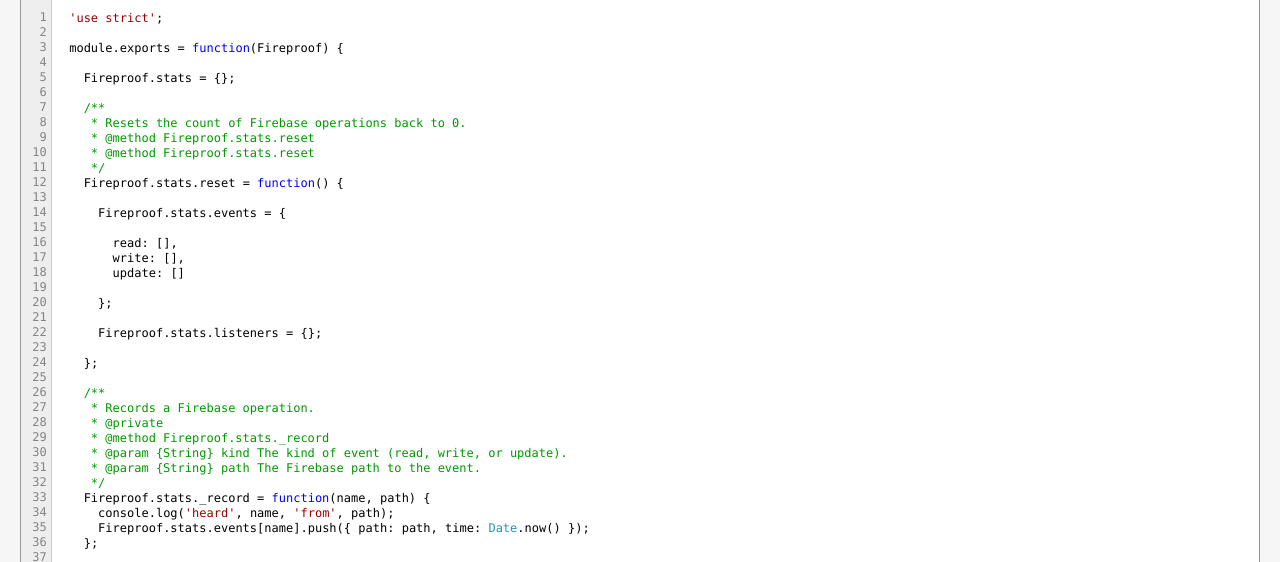
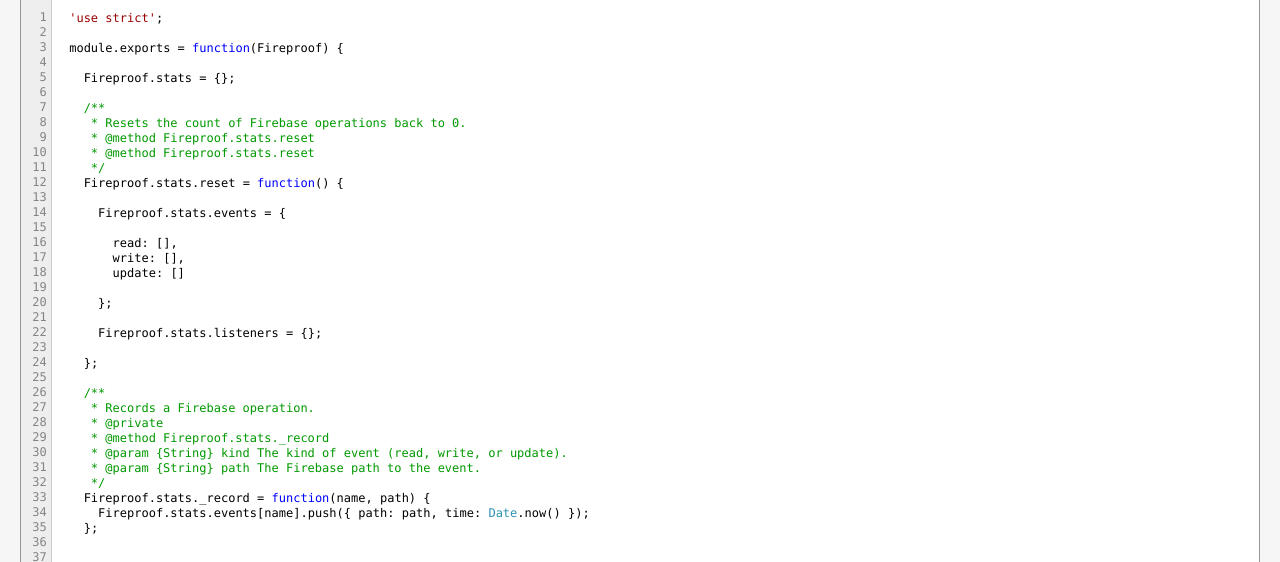
Before and after one commit to casetext/fireproof, a website: page stats.js.html in a window 1280 px wide. Shown: the part 173-735 px from the top of the page. Drawn offline with Linux system fonts and the light colour scheme.

Commit message:
Update docs

```diff
--- a/stats.js.html
+++ b/stats.js.html
@@ -87,7 +87,6 @@
    * @param {String} path The Firebase path to the event.
    */
   Fireproof.stats._record = function(name, path) {
-    console.log('heard', name, 'from', path);
     Fireproof.stats.events[name].push({ path: path, time: Date.now() });
   };
 
```
